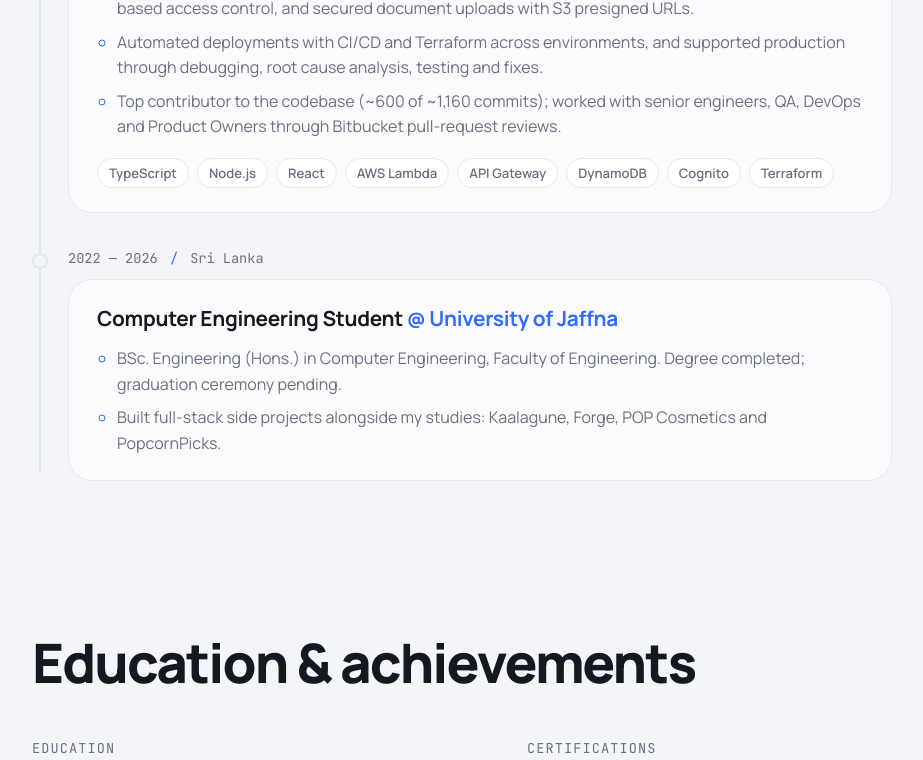
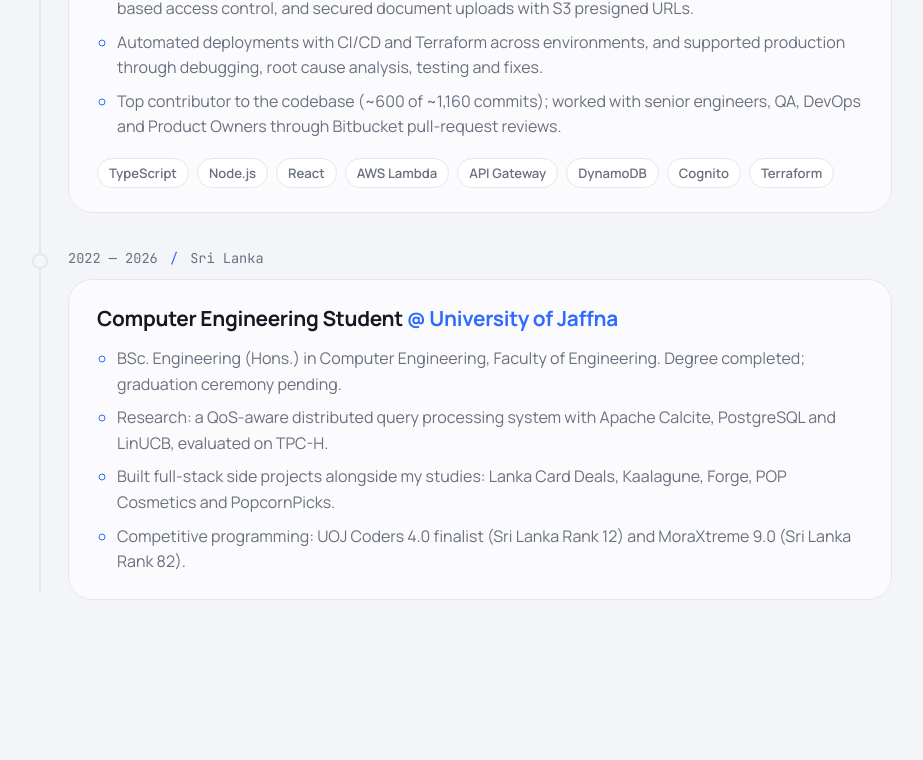
Before and after one commit to AshanOdi/ashan-odithya-portfolio, a React (Vite) app: page / in a window 1280 px wide. Shown: the part 4967-5727 px from the top of the page, without its empty margins (28-951 px from the left). Built offline with nearby package versions, Linux system fonts and the light colour scheme.

Commit message:
feat: research, projects and competitions in the university entry
Co-Authored-By: Claude Opus 5.5 <noreply@anthropic.com>

```diff
--- a/src/data/experience.js
+++ b/src/data/experience.js
@@ -28,7 +28,9 @@ export const experience = [
     location: "Sri Lanka",
     achievements: [
       "BSc. Engineering (Hons.) in Computer Engineering, Faculty of Engineering. Degree completed; graduation ceremony pending.",
-      "Built full-stack side projects alongside my studies: Kaalagune, Forge, POP Cosmetics and PopcornPicks.",
+      "Research: a QoS-aware distributed query processing system with Apache Calcite, PostgreSQL and LinUCB, evaluated on TPC-H.",
+      "Built full-stack side projects alongside my studies: Lanka Card Deals, Kaalagune, Forge, POP Cosmetics and PopcornPicks.",
+      "Competitive programming: UOJ Coders 4.0 finalist (Sri Lanka Rank 12) and MoraXtreme 9.0 (Sri Lanka Rank 82).",
     ],
   },
 ];
```
